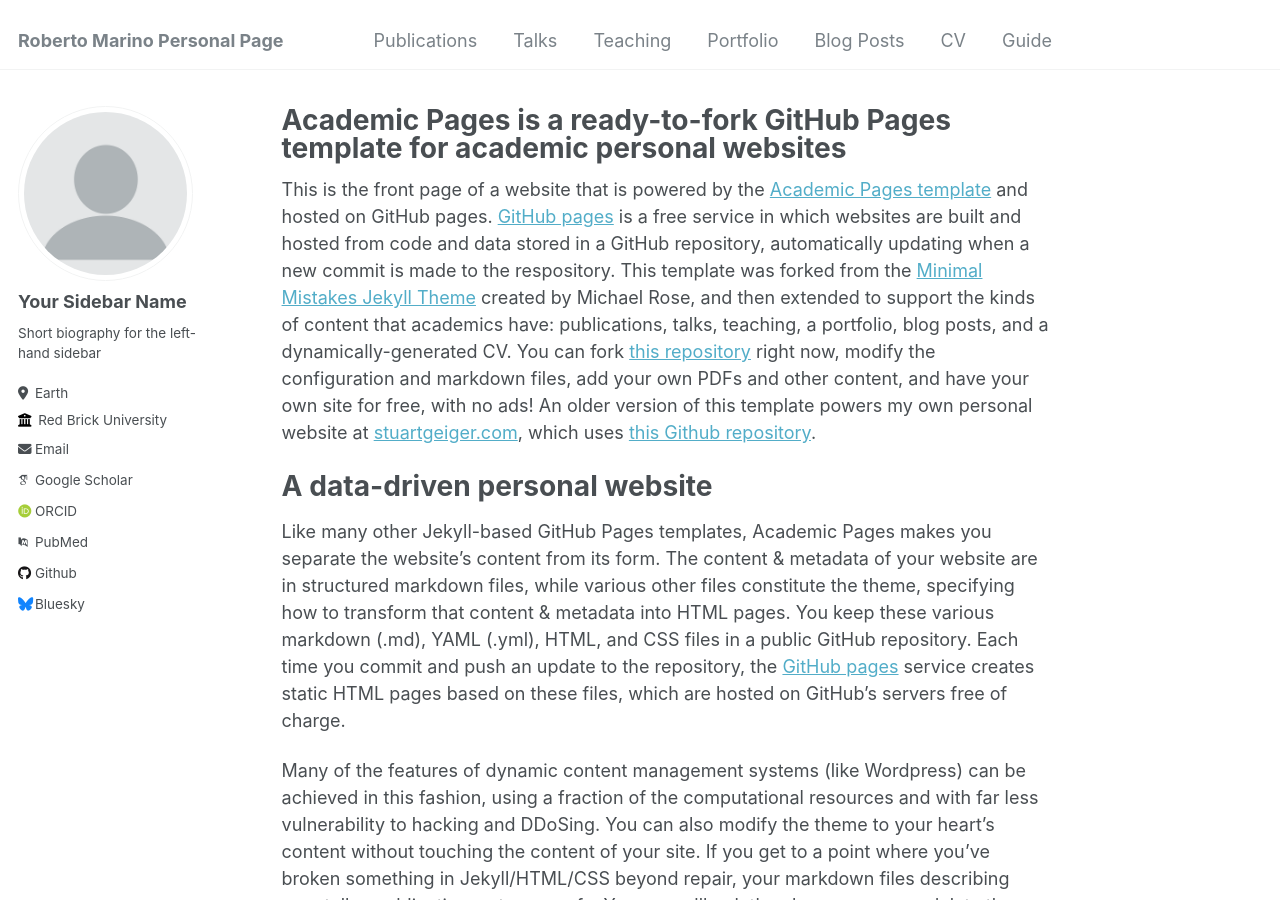
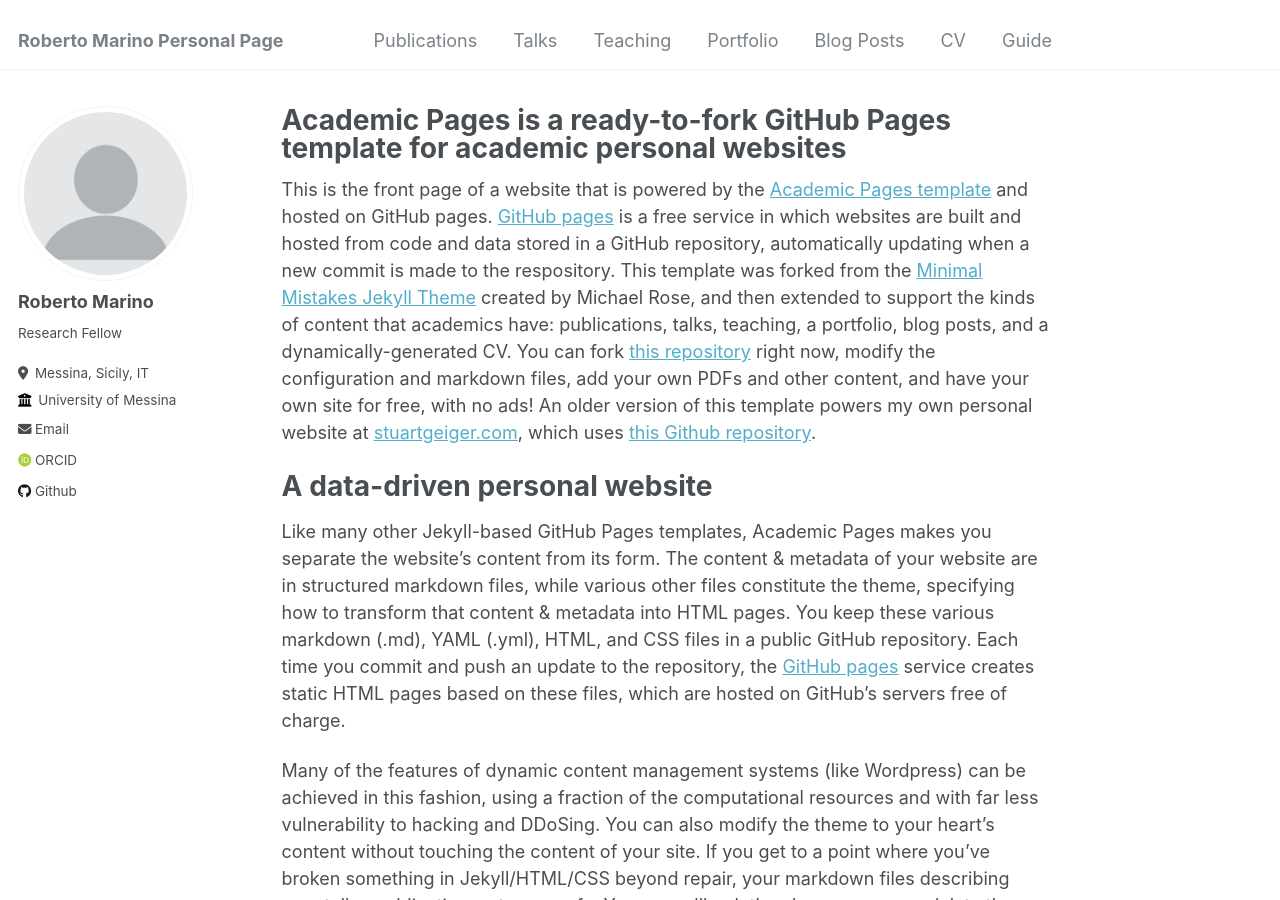
Before and after one commit to roberto-marino/rmarino.github.io, a Jekyll site: the page built from _pages/about.md, in a window 1280 px wide and 900 px high. Built offline with Jekyll 4.4.1, drawn with Linux system fonts in a browser that asks for light colours; some web fonts are replaced.

Commit message:
Update _config.yml

```diff
--- a/_config.yml
+++ b/_config.yml
@@ -22,21 +22,21 @@ repository               : "roberto-marino/roberto-marino.github.io"
 author:
   # Biographic information
   avatar           : "profile.png"
-  name             : "Your Sidebar Name"
+  name             : "Roberto Marino"
   pronouns         : # example: "she/her"
-  bio              : "Short biography for the left-hand sidebar"
-  location         : "Earth"
-  employer         : "Red Brick University"
+  bio              : "Research Fellow"
+  location         : "Messina, Sicily, IT"
+  employer         : "University of Messina"
   uri              : # URL
-  email            : "none@example.org"
+  email            : "roberto.marino@unime.it"
 
   # Academic websites
   arxiv            : # URL - Update with the correct link to your profile
-  googlescholar    : "https://scholar.google.com/citations?user=PS_CX0AAAAAJ"
+  googlescholar    : # URL
   impactstory      : # URL
-  orcid            : "http://orcid.org/yourorcidurl"
+  orcid            : "https://orcid.org/0009-0008-4541-1678"
   semantic         : # URL
-  pubmed           : "https://www.ncbi.nlm.nih.gov/pubmed/?term=john+snow"
+  pubmed           : # URL
   researchgate     : # URL
 
   # Repositories and software development
@@ -48,7 +48,7 @@ author:
   stackoverflow    : # User number or user number and name (i.e., use "1" or "1/jeff-atwood")
 
   # Social media
-  bluesky          : "bsky.app" # Replace this with you Bluesky username
+  bluesky          : # Username # Replace this with you Bluesky username
   facebook         : # Username
   flickr           : # Username
   foursquare       : # Username
```
